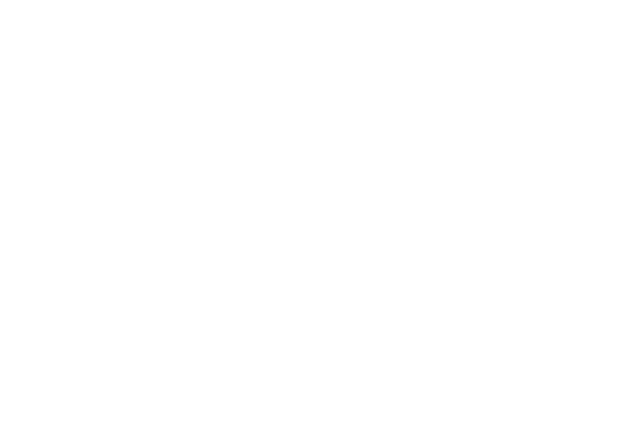
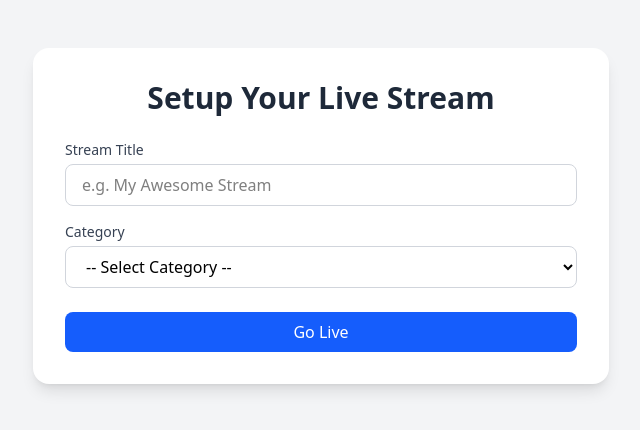
Before and after one commit to arpan-semwal/Streamino, a React (Vite) app in the folder Streamino-Frontend/: page /stream/create in a window 1280 px wide. Before the commit this address had no page. Shown: the top 430 px of the page, without its empty margins (319-959 px from the left). Built offline with nearby package versions, Linux system fonts and the light colour scheme.

Commit message:
implement stream setup and viewer flow with dynamic stream key routing

```diff
--- a/Streamino-Frontend/package.json
+++ b/Streamino-Frontend/package.json
@@ -12,6 +12,7 @@
   "dependencies": {
     "@tailwindcss/vite": "^4.1.11",
     "axios": "^1.10.0",
+    "framer-motion": "^12.23.3",
     "hls.js": "^1.6.5",
     "react": "^19.1.0",
     "react-dom": "^19.1.0",
--- a/Streamino-Frontend/src/App.tsx
+++ b/Streamino-Frontend/src/App.tsx
@@ -2,10 +2,11 @@ import React from 'react';
 import { BrowserRouter as Router , Route , Routes } from 'react-router-dom';
 import Home from './pages/Home';
 import Stream from './pages/Stream';
-//import Navbar from './components/Navbar';
 import Register from './pages/Register';
 import Login from './pages/Login';
-//import VideoPlayer from './components/VideoPlayer';
+import StreamSetup from './pages/StreamSetup';
+import WatchStream from './components/WatchStream';
+
 
 
 
@@ -20,6 +21,8 @@ const App:React.FC = () => {
         <Route path='/stream' element={<Stream/>}/>
         <Route path='/register' element={<Register/>}/>
         <Route path='/login' element={<Login/>}/>
+        <Route path="/stream/create" element={<StreamSetup />} />
+        <Route path="/watch/:streamKey" element={<WatchStream/>} />
       </Routes>
     </Router>
   )
--- /dev/null
+++ b/Streamino-Frontend/src/components/StreamPlayer.tsx
@@ -0,0 +1,40 @@
+import React, { useEffect, useRef } from 'react';
+import Hls from 'hls.js';
+
+interface Props {
+  streamKey: string;
+}
+
+const StreamPlayer: React.FC<Props> = ({ streamKey }) => {
+  const videoRef = useRef<HTMLVideoElement | null>(null);
+
+  useEffect(() => {
+    const video = videoRef.current;
+    const streamUrl = `http://172.30.39.165:8080/hls/${streamKey}.m3u8`; // replace IP
+
+    if (video) {
+      if (Hls.isSupported()) {
+        const hls = new Hls();
+        hls.loadSource(streamUrl);
+        hls.attachMedia(video);
+      } else if (video.canPlayType('application/vnd.apple.mpegurl')) {
+        video.src = streamUrl;
+      } else {
+        console.error('HLS not supported in this browser.');
+      }
+    }
+  }, [streamKey]);
+
+  return (
+    <div className="flex justify-center px-4">
+      <video
+        ref={videoRef}
+        controls
+        autoPlay
+        className="w-full max-w-4xl rounded-xl shadow-lg border border-gray-300"
+      />
+    </div>
+  );
+};
+
+export default StreamPlayer;
--- /dev/null
+++ b/Streamino-Frontend/src/components/WatchStream.tsx
@@ -0,0 +1,14 @@
+// src/pages/WatchStream.tsx
+import React from 'react';
+import { useParams } from 'react-router-dom';
+import StreamPlayer from '../components/StreamPlayer';
+
+const WatchStream: React.FC = () => {
+  const { streamKey } = useParams();
+
+  if (!streamKey) return <p>⚠️ No stream key found in URL</p>;
+
+  return <StreamPlayer streamKey={streamKey} />;
+};
+
+export default WatchStream;
--- a/Streamino-Frontend/src/pages/Home.tsx
+++ b/Streamino-Frontend/src/pages/Home.tsx
@@ -1,10 +1,39 @@
 import React from 'react';
+import { Link } from 'react-router-dom';
+import { motion } from 'framer-motion';
 
 const Home: React.FC = () => {
   return (
-    <div>
-      <h1>Welcome to StreamHub</h1>
-      <p>Discover live streams and content creators.</p>
+    <div className="min-h-screen flex items-center justify-center bg-gradient-to-br from-indigo-100 to-blue-200 px-4">
+      <motion.div
+        initial={{ opacity: 0, y: 40 }}
+        animate={{ opacity: 1, y: 0 }}
+        transition={{ duration: 0.8 }}
+        className="text-center bg-white p-10 rounded-2xl shadow-xl max-w-2xl w-full"
+      >
+        <h1 className="text-5xl font-extrabold text-blue-700 mb-4">
+          🎥 Welcome to <span className="text-indigo-600">Streamino</span>
+        </h1>
+
+        <p className="text-lg text-gray-600 mb-8">
+          Discover and create live streams with ease. Join the community of content creators and viewers.
+        </p>
+
+        <div className="flex justify-center gap-6">
+          <Link
+            to="/register"
+            className="bg-blue-600 text-white px-6 py-2 rounded-lg shadow hover:bg-blue-700 transition"
+          >
+            Register
+          </Link>
+          <Link
+            to="/login"
+            className="bg-gray-600 text-white px-6 py-2 rounded-lg shadow hover:bg-gray-700 transition"
+          >
+            Login
+          </Link>
+        </div>
+      </motion.div>
     </div>
   );
 };
--- a/Streamino-Frontend/src/pages/Login.tsx
+++ b/Streamino-Frontend/src/pages/Login.tsx
@@ -21,9 +21,16 @@ const Login: React.FC = () => {
 
   try {
     const res = await loginUser(formData);
-      console.log('✅ Logged in:', res);
+
+    if (res.user) {
+      localStorage.setItem('user', JSON.stringify(res.user));
       alert('Login successful!');
-      navigate('/stream'); // redirect to stream page or dashboard
+      navigate("/stream/create");
+
+    } else {
+      alert('Login failed: No user returned');
+    }
+
   } catch (error: any) {
     console.error('❌ Login failed:', error.response?.data || error.message);
     alert('Login failed!');
--- a/Streamino-Frontend/src/pages/Register.tsx
+++ b/Streamino-Frontend/src/pages/Register.tsx
@@ -1,7 +1,7 @@
 // React and hooks import
 import React, { useState } from 'react';
 // Link is used for navigating to login after registration
-import { Link } from 'react-router-dom';
+import { Link, Navigate, useNavigate, useNavigation } from 'react-router-dom';
 // Reusable input component for DRY code
 import InputField from '../components/InputFiled';
 // Function to make API call to register user
@@ -18,6 +18,8 @@ const Register: React.FC = () => {
     password: '',
     confirmPassword: '',
   });
+
+  const navigate = useNavigate();
 
   /**
    * 🔁 handleChange
@@ -40,7 +42,7 @@ const Register: React.FC = () => {
    * - Calls `registerUser` API and handles success or error
    */
  const handleSubmit = async (e: React.FormEvent) => {
-    e.preventDefault(); // prevents page refresh on form submit
+  e.preventDefault();
 
   if (formData.password !== formData.confirmPassword) {
     alert('Passwords do not match');
@@ -48,9 +50,21 @@ const Register: React.FC = () => {
   }
 
   try {
-      const res = await registerUser(formData); // backend API call
+    const res = await registerUser(formData);
+
+
     console.log('✅ Registered:', res);
+
+    // Save user to localStorage
+    if (res.user) {
+      localStorage.setItem('user', JSON.stringify(res.user));
       alert('Registered successfully!');
+      navigate("/stream/create");
+
+    } else {
+      alert('Something went wrong: user not returned from API');
+    }
+
   } catch (error: any) {
     console.error('❌ Error registering:', error.response?.data || error.message);
     alert('Registration failed');
--- /dev/null
+++ b/Streamino-Frontend/src/pages/StreamSetup.tsx
@@ -0,0 +1,107 @@
+import React, { useState } from 'react';
+import { useNavigate } from 'react-router-dom';
+import API from '../utils/api';
+
+const StreamSetup: React.FC = () => {
+  const [title, setTitle] = useState('');
+  const [category, setCategory] = useState('');
+  const [message, setMessage] = useState('');
+  const [createdStreamKey, setCreatedStreamKey] = useState('');
+  const navigate = useNavigate();
+
+  const user = JSON.parse(localStorage.getItem('user') || '{}');
+  const userId = user?._id;
+  const streamKey = user?.streamKey;
+
+  const handleGoLive = async () => {
+    if (!title || !category) {
+      alert('Title and category are required!');
+      return;
+    }
+
+    try {
+      const res = await API.post('/streams/create', {
+        title,
+        category,
+        userId,
+      });
+
+      const streamKey = res.data.stream.streamKey;
+      setCreatedStreamKey(streamKey);
+      setMessage('✅ Stream created! Use the Stream Key below in OBS.');
+    } catch (err : any) {
+      console.error("Stream Creation Error" , err.response?.data || err.message);
+      setMessage('❌ Failed to create stream');
+    }
+  };
+
+  return (
+    <div className="min-h-screen bg-gray-100 py-12 px-4">
+      <div className="max-w-xl mx-auto bg-white shadow-lg p-8 rounded-2xl">
+        <h1 className="text-3xl font-bold mb-6 text-center text-gray-800">
+          Setup Your Live Stream
+        </h1>
+
+        <div className="mb-4">
+          <label className="block text-sm font-medium text-gray-700 mb-1">Stream Title</label>
+          <input
+            type="text"
+            value={title}
+            onChange={(e) => setTitle(e.target.value)}
+            className="w-full px-4 py-2 border border-gray-300 rounded-lg focus:ring focus:ring-blue-200"
+            placeholder="e.g. My Awesome Stream"
+          />
+        </div>
+
+        <div className="mb-6">
+          <label className="block text-sm font-medium text-gray-700 mb-1">Category</label>
+          <select
+            value={category}
+            onChange={(e) => setCategory(e.target.value)}
+            className="w-full px-4 py-2 border border-gray-300 rounded-lg"
+          >
+            <option value="">-- Select Category --</option>
+            <option value="Gaming">Gaming</option>
+            <option value="Music">Music</option>
+            <option value="Education">Education</option>
+            <option value="Just Chatting">Just Chatting</option>
+          </select>
+        </div>
+
+        <button
+          onClick={handleGoLive}
+          className="w-full bg-blue-600 text-white py-2 rounded-lg hover:bg-blue-700 transition"
+        >
+          Go Live
+        </button>
+
+        {message && (
+          <div className="mt-6 p-4 bg-green-100 border border-green-300 rounded text-sm text-green-800">
+            <p>{message}</p>
+            {createdStreamKey && (
+              <>
+                <p className="mt-2 font-semibold">📡 Your Stream Key:</p>
+                <div className="bg-gray-200 p-2 mt-1 rounded text-gray-800 text-center">
+                  {createdStreamKey}
+                </div>
+
+                <p className="mt-2 text-xs text-gray-600">
+                  Use this in OBS: <code>`http://172.30.39.165:8080/hls/${streamKey}.m3u8</code> with the key above.
+                </p>
+
+                <button
+                  onClick={() => navigate(`/watch/${createdStreamKey}`)}
+                  className="mt-4 w-full bg-green-600 text-white py-2 rounded hover:bg-green-700 transition"
+                >
+                  View Your Live Stream
+                </button>
+              </>
+            )}
+          </div>
+        )}
+      </div>
+    </div>
+  );
+};
+
+export default StreamSetup;
--- a/Streamino-Frontend/src/services/authServices.ts
+++ b/Streamino-Frontend/src/services/authServices.ts
@@ -1,7 +1,6 @@
-import axios from 'axios';
+// src/services/authServices.ts
 import { type LoginForm } from '../types/User';
-
-const API = 'http://localhost:5000/api/auth';
+import API from '../utils/api';
 
 export const registerUser = async (userData: {
   fullName: string;
@@ -9,11 +8,11 @@ export const registerUser = async (userData: {
   email: string;
   password: string;
 }) => {
-  const response = await axios.post(`${API}/register`, userData);
+  const response = await API.post('/auth/register', userData);
   return response.data;
 };
 
 export const loginUser = async (formData: LoginForm) => {
-  const response = await axios.post(`${API}/login`, formData);
+  const response = await API.post('/auth/login', formData);
   return response.data;
 };
--- /dev/null
+++ b/Streamino-Frontend/src/utils/api.ts
@@ -0,0 +1,8 @@
+// src/utils/api.ts
+import axios from 'axios';
+
+const API = axios.create({
+  baseURL: 'http://localhost:5000/api', // ✅ Replace with your backend base URL
+});
+
+export default API;
```
Also changed, not shown: 2 other files (tests, documents, lock files or other folders). Lines whose indentation alone changed are shown as unchanged.
